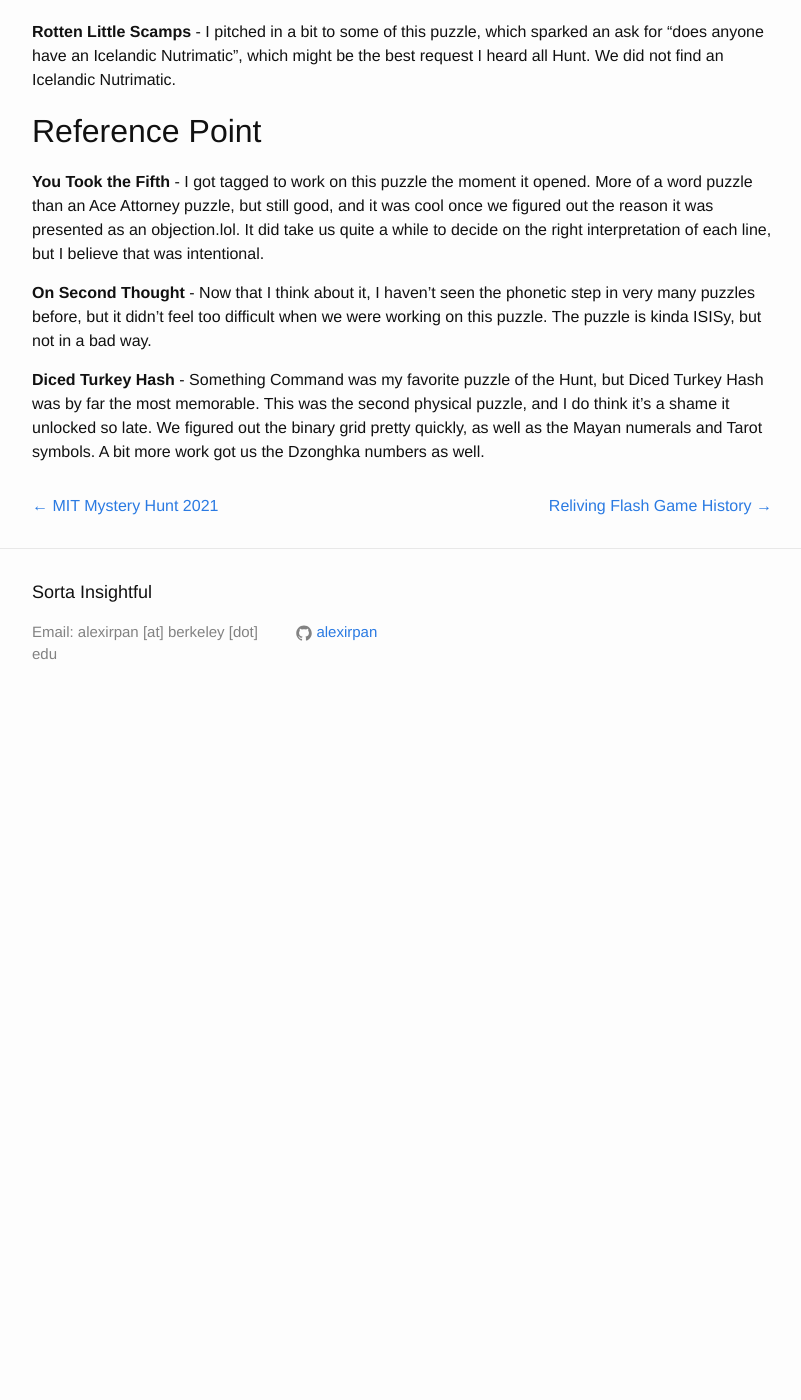
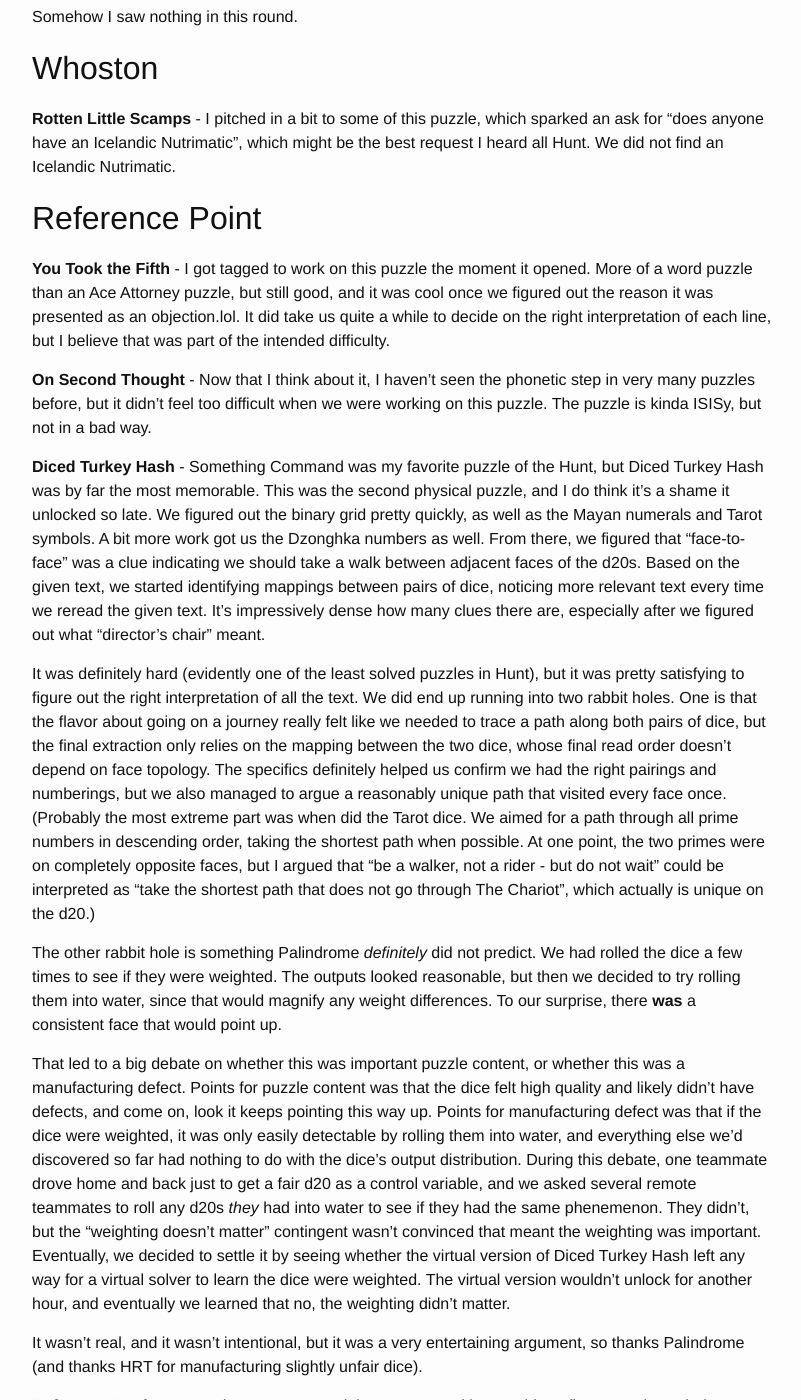
Before and after one commit to alexirpan/alexirpan.github.io, a Jekyll site: the page built from _posts/2022-01-10-mh-2022.markdown, in a window 1280 px wide and 1400 px high, scrolled down 5888 px. Shown: the whole window, without its empty margins (238-1039 px from the left). Built offline with Jekyll 4.4.1, drawn with Linux system fonts in a browser that asks for light colours; nearby versions of some CDN libraries; before the commit the page ends 6614 px from its top, so only the background shows below that; some of the changed text lies outside the part shown.

Commit message:
Some more progress this needs an editing pass

```diff
--- a/_posts/2022-01-10-mh-2022.markdown
+++ b/_posts/2022-01-10-mh-2022.markdown
@@ -119,6 +119,8 @@
 
 **Oxford Children's Dictionary** - We pretty quickly decided that "one side will be regular definitions, and one side will be jank definitions", but it took us a long time to determine exactly what form of jank it would be. Once we got a few examples, it was pretty fun to figure out the clues, although we ended up skipping about half of the letters out of difficulty.
 
+**The Talking Tree** - Pretty cute puzzle, and somehow these diagrams were a lot easier to fill out by intuition than the ones in the similar puzzle from Silph Puzzle Hunt. I did think it was funny that one person solving had written a phonetics puzzle in Teammate Hunt.
+
 **Dinotopia** - I like to see puzzles as creating order out of chaos. To borrow an analogy from Alex Rubenstein's talk, it is a coincidence that the number of piano keys matches the number of constellations, but once you know this coincidence exists, you kind of have to make a puzzle that pretends this coincidence is vitally important. Sometimes you have to do a bunch of work to make the contrived coincidence work, but sometimes the pieces are already there and it feels like you're just discovering it.
 
 In this sense, it's really cool that the writing system referenced in this puzzle is inherently ambiguous if you arrange the symbols in the right way, and that parsing out readable text is a satisfying challenge. I mostly figured out a-has of what we were supposed to do and how to extract, then got lunch while watching other people do all the work, which is really a 10/10 solve experience, would recommend.
@@ -205,9 +207,53 @@
 **You Took the Fifth** - I got tagged to work on this puzzle the moment it opened. More of a word puzzle than
 an Ace Attorney puzzle, but still good, and it was cool once we figured out the reason it was presented as an
 objection.lol. It did take us quite a while to decide on the right interpretation of each line, but I believe
-that was intentional.
+that was part of the intended difficulty.
 
 **On Second Thought** - Now that I think about it, I haven't seen the phonetic step in very many puzzles before, but it didn't feel too difficult when we were working on this puzzle. The puzzle is kinda ISISy, but not in a bad way.
 
 **Diced Turkey Hash** - Something Command was my favorite puzzle of the Hunt, but Diced Turkey Hash was by far the most memorable. This was the second physical puzzle, and I do think it's a shame it unlocked so late. We figured out the binary grid pretty quickly, as well as the Mayan numerals and Tarot symbols. A bit more work got us the
-Dzonghka numbers as well.
+Dzonghka numbers as well. From there, we figured that "face-to-face" was a clue indicating we should take a walk between adjacent faces of the d20s.
+Based on the given text, we started identifying mappings between pairs of dice, noticing more relevant text every time we reread the given text.
+It's impressively dense how many clues there are, especially after we figured out what "director's chair" meant.
+
+It was definitely hard (evidently one of the least solved puzzles in Hunt),
+but it was pretty satisfying to figure out the right interpretation of all the text.
+We did end up running into two rabbit holes. One is that the flavor about going
+on a journey really felt like we needed to trace a path along both pairs of dice,
+but the final extraction only relies on the mapping between the two dice, whose
+final read order doesn't depend on face topology. The specifics definitely
+helped us confirm we had the right pairings and numberings, but we also managed
+to argue a reasonably unique path that visited every face once. (Probably the most extreme part was when did the Tarot dice. We aimed for a path through all prime numbers
+in descending order, taking the shortest path when possible. At one point, the
+two primes were on completely opposite faces, but I argued that "be a walker, not a rider - but do not wait" could be interpreted as "take the shortest path that does not go through The Chariot", which actually is unique on the d20.)
+
+The other rabbit hole is something Palindrome *definitely* did not predict. We
+had rolled the dice a few times to see if they were weighted. The outputs looked
+reasonable, but then we decided to try rolling them into water, since that would
+magnify any weight differences. To our surprise, there **was** a consistent face
+that would point up.
+
+That led to a big debate on whether this was important puzzle content, or
+whether this was a manufacturing defect. Points for puzzle content was that the
+dice felt high quality and likely didn't have defects, and come on, look it keeps pointing this way up. Points
+for manufacturing defect was that if the dice were weighted, it was only easily
+detectable by rolling them into water, and everything else we'd discovered so
+far had nothing to do with the dice's output distribution. During this debate,
+one teammate drove home and back just to get a fair d20 as a control variable, and
+we asked several remote teammates to roll any d20s *they* had into water to see
+if they had the same phenemenon. They didn't, but the "weighting doesn't matter"
+contingent wasn't convinced that meant the weighting was important. Eventually,
+we decided to settle it by seeing whether the virtual version of Diced Turkey Hash
+left any way for a virtual solver to learn the dice were weighted. The virtual
+version wouldn't unlock for another hour, and eventually we learned that no,
+the weighting didn't matter.
+
+It wasn't real, and it wasn't intentional, but it was a very entertaining argument,
+so thanks Palindrome (and thanks HRT for manufacturing slightly unfair dice).
+
+**Reference Desk** - We random anagrammed the answer, and just could not figure out
+the ordering step when trying to figure out backsolves. Without the ordering realization,
+backsolving was pretty impossible, so we just left the round incomplete. We
+thought we were being fairly completionist, but based on solve charts, we had
+fewer solves than a lot of other teams. Our guess is that the difference comes
+from solving with fewer feeders in rounds that were hard to backsolve.
```
